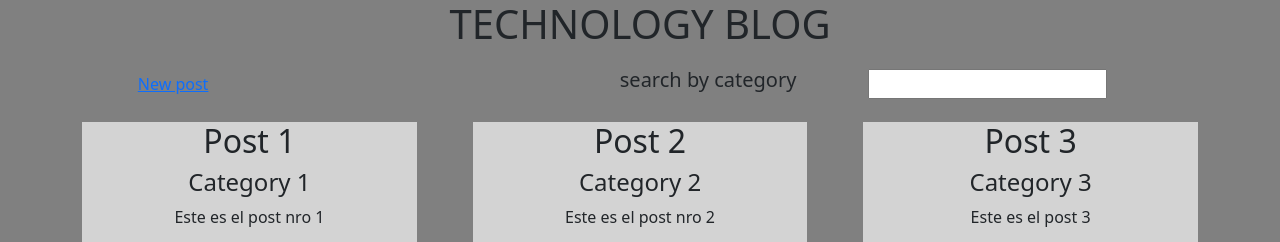
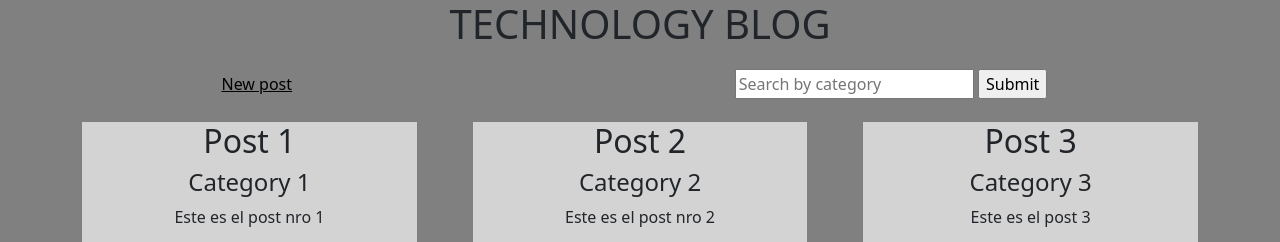
Before and after one commit to matiasfeliu92/blogs-app, a Django app: page / in a window 1280 px wide. Shown: the top 242 px of the page. Run offline with Django 4.2, Linux system fonts and the light colour scheme; data comes from the database, SQL or seed files in the repository.

Commit message:
refactor: update index.html, newPost.html and add input search in navbar for find and search post by categories

```diff
--- a/blogs/templates/base/navbar.html
+++ b/blogs/templates/base/navbar.html
@@ -10,17 +10,19 @@
       integrity="sha384-rbsA2VBKQhggwzxH7pPCaAqO46MgnOM80zW1RWuH61DGLwZJEdK2Kadq2F9CUG65"
       crossorigin="anonymous"
     />
-    <script defer src="../../static/js/main.js"></script>
     <title>Document</title>
 </head>
 <body>
     <div class="container" style="display: flex; flex-direction: row; justify-content: space-around; align-items: center; height: 7vh;">
-      <div style="width: 30%; align-items: center;">
-        <a href="/new_post">New post</a>
+      <div style="width: 20%; align-items: center;">
+        <a style="color: black;" href="/new_post">New post</a>
       </div>
-      <div style="width: 50%; display: flex; flex-direction: row; justify-content: space-around; align-items: center;">
-        <h5>search by category</h5>
-        <input id="search" type="search"/>
+      <div style="width: 30%; display: flex; flex-direction: row; justify-content: space-around; align-items: center;">
+        <form method="POST">
+          {% csrf_token %}
+          <input class="search" type="text" name="findposts" placeholder="Search by category">
+          <input type="submit" value="Submit">
+        </form>
       </div>
     </div>
     <script
@@ -28,6 +30,5 @@
       integrity="sha384-kenU1KFdBIe4zVF0s0G1M5b4hcpxyD9F7jL+jjXkk+Q2h455rYXK/7HAuoJl+0I4"
       crossorigin="anonymous"
     ></script>
-    <script src="https://code.jquery.com/jquery-3.6.0.min.js"></script>
 </body>
 </html>
--- a/blogs/templates/index.html
+++ b/blogs/templates/index.html
@@ -10,7 +10,6 @@
       integrity="sha384-rbsA2VBKQhggwzxH7pPCaAqO46MgnOM80zW1RWuH61DGLwZJEdK2Kadq2F9CUG65"
       crossorigin="anonymous"
     />
-    <script defer src="../../static/js/main.js"></script>
     <title>Document</title>
   </head>
   <body style="background-color: gray;">
@@ -20,7 +19,7 @@
         {% for post in posts %}
         <div id="post" class="posts" style="width: 30%; height: auto; display: flex; flex-direction: column; text-align: center; margin-top: 10px; background-color: lightgray;">
           <h2>{{post.title}}</h2>
-          <h4 class="category">{{post.category_name}}</h4>
+          <h4 class="category">{{post.category}}</h4>
           <p>{{post.content}}</p>
           <img src={{post.image}} alt={{post.id}}>
         </div>
@@ -32,6 +31,5 @@
       integrity="sha384-kenU1KFdBIe4zVF0s0G1M5b4hcpxyD9F7jL+jjXkk+Q2h455rYXK/7HAuoJl+0I4"
       crossorigin="anonymous"
     ></script>
-    <script src="https://code.jquery.com/jquery-3.6.0.min.js"></script>
   </body>
 </html>
--- a/blogs/templates/newPost.html
+++ b/blogs/templates/newPost.html
@@ -13,7 +13,6 @@
 </head>
 <body style="background-color: grey;">
     {% include 'base/heading.html' %}
-    <!-- {% include 'base/navbar.html' %} -->
     <div class="container">
         <div class="row">
             <a href="/">Volver</a>
```
